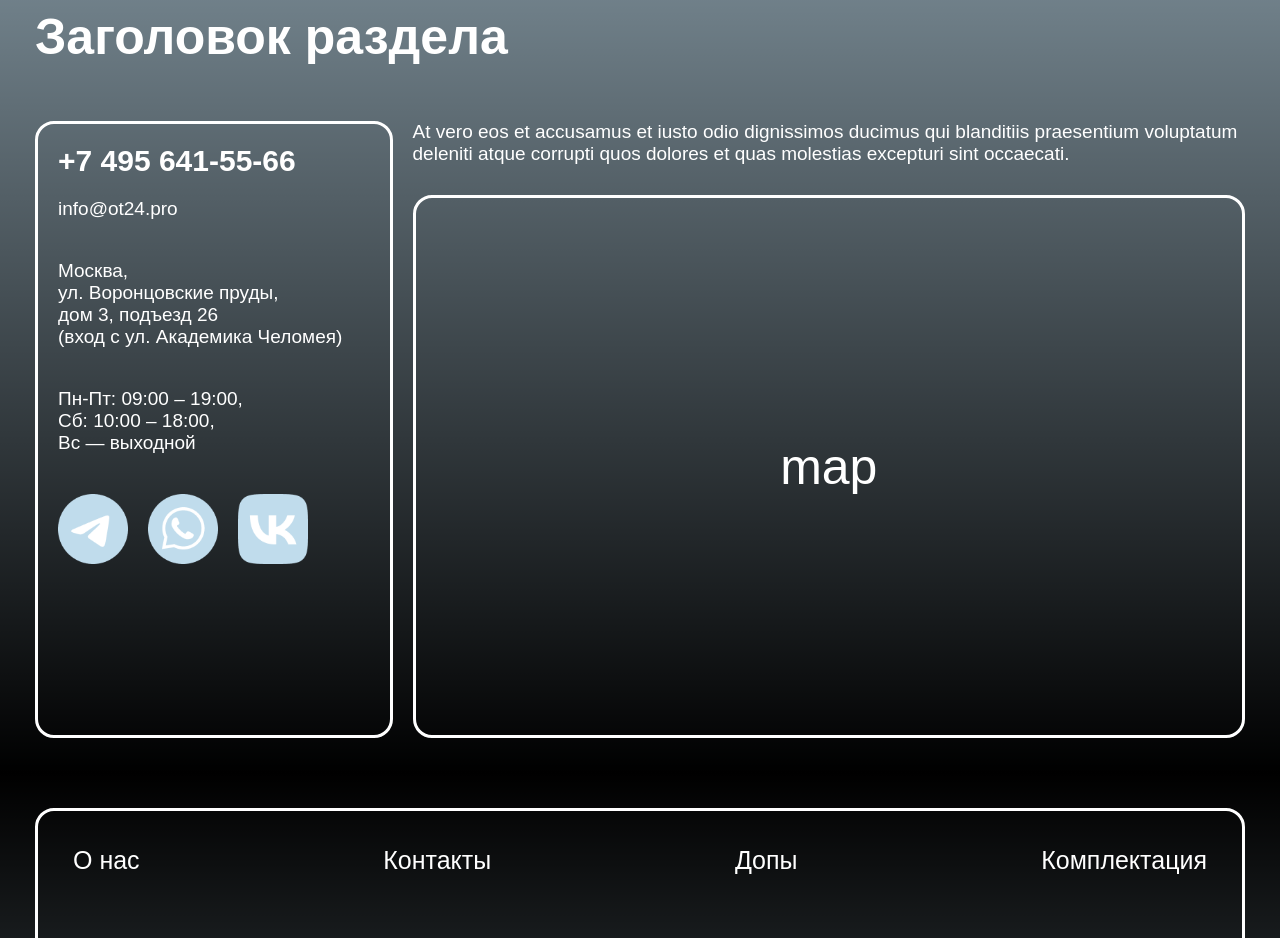
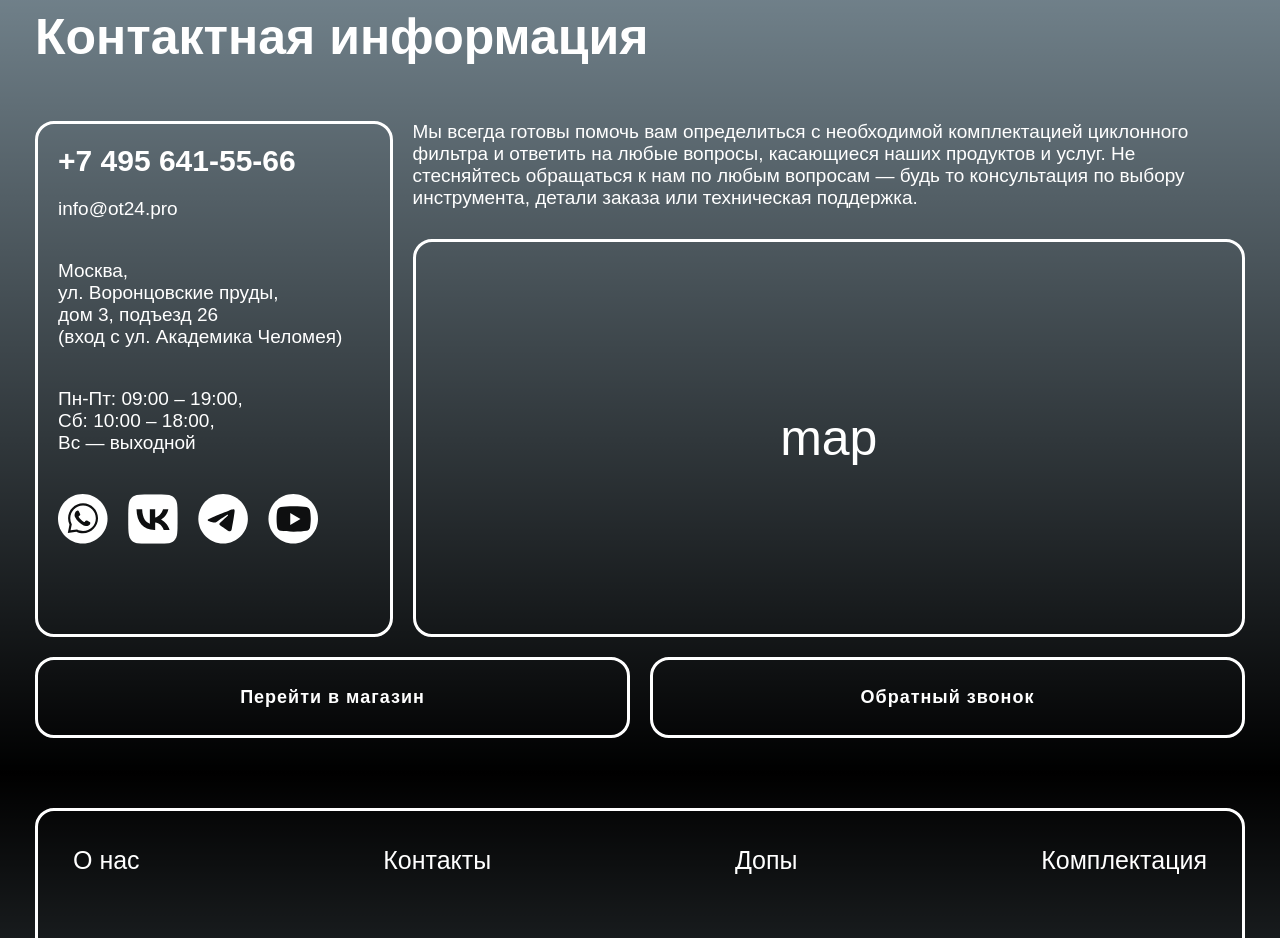
Before and after one commit to myrahkis/cyclone-landing-page, a Vue app: page / in a window 1280 px wide. Shown: the part 10600-11538 px from the top of the page. Built offline with nearby package versions, Linux system fonts and the light colour scheme.

Commit message:
renewed contacts section (svg icons + new btns)

```diff
--- a/src/assets/main.css
+++ b/src/assets/main.css
@@ -3,6 +3,7 @@
 :root {
   --white-color: #ffffff;
   --brand-blue-color: #c0dcec;
+  --brand-yellow-color: #FFF6BF;
   --gray-color: #C1C1C1;
 }
 
--- a/src/components/ContactsSection.vue
+++ b/src/components/ContactsSection.vue
@@ -3,7 +3,7 @@
 <template>
   <section class="contacts-section" id="contacts">
     <!-- <img src="/spanner-bottom-half.png" alt="" class="spanner" /> -->
-    <h2>Заголовок раздела</h2>
+    <h2>Контактная информация</h2>
     <div class="container">
       <div class="contacts-info">
         <div>
@@ -26,28 +26,133 @@
           </p>
         </div>
         <div class="socials">
-          <a href="https://t.me/other_tool" target="_blank">
-            <img src="/telegram.png" alt="telegram" class="social" />
-          </a>
           <a
-            href="https://wa.me/+74956415567?text=Здравствуйте! Хотел бы больше узнать о кондукторе Othertool OT-24!"
+            href="https://wa.me/+74956415567?text=Здравствуйте! Хотел бы больше узнать о циклонных фильтрах Othertool OT-24!"
             target="_blank"
           >
-            <img src="/whatsup.png" alt="whatsup" class="social" />
+            <span class="social whatsup">
+              <svg
+                xmlns="http://www.w3.org/2000/svg"
+                viewBox="0 0 89 89"
+                width="89"
+                height="89"
+                fill="currentColor"
+              >
+                <path
+                  fill="currentColor"
+                  d="M 44.0956 88.1912 C 68.4489 88.1912 88.1912 68.4489 88.1912 44.0956 C 88.1912 19.7423 68.4489 0 44.0956 0 C 19.7423 0 0 19.7423 0 44.0956 C 0 68.4489 19.7423 88.1912 44.0956 88.1912 Z"
+                />
+                <path
+                  fill="#0e0f10"
+                  d="M 44.6108 69.8538 C 40.5123 69.8538 36.4379 68.9007 32.7846 67.0919 L 17.4688 69.387 L 20.4626 54.4981 C 18.8019 50.9582 17.9605 47.1684 17.9605 43.2218 C 17.961 28.5369 29.916 16.5898 44.6108 16.5898 C 59.3056 16.5898 71.2606 28.5369 71.2606 43.2218 C 71.2606 57.9068 59.3056 69.8538 44.6108 69.8538 Z M 33.4609 63.0303 L 34.0293 63.3297 C 37.268 65.0353 40.9269 65.9374 44.6103 65.9374 C 57.1439 65.9374 67.3411 55.7471 67.3411 43.2218 C 67.3411 30.6966 57.1444 20.5063 44.6108 20.5063 C 32.0772 20.5063 21.8801 30.6966 21.8801 43.2218 C 21.8801 46.7843 22.6831 50.1965 24.2667 53.3626 L 24.5677 53.9643 L 22.4117 64.6864 L 33.4614 63.0308 L 33.4609 63.0303 Z"
+                />
+                <path
+                  fill="#0e0f10"
+                  d="M 56.7281 54.1342 L 57.27 53.1636 C 57.9227 51.9928 57.5026 50.513 56.331 49.8607 L 51.8133 47.3428 C 50.6407 46.6895 49.1599 47.1094 48.5061 48.2812 L 47.904 49.3616 C 47.559 49.9807 46.7682 50.1871 46.162 49.8198 C 42.4796 47.5885 39.3201 44.5885 36.9018 41.0296 C 36.4653 40.387 36.7214 39.5048 37.4324 39.1902 L 38.1485 38.8735 C 39.3758 38.33 39.9304 36.8951 39.3865 35.6681 L 37.2918 30.9415 C 36.749 29.716 35.3131 29.1618 34.0868 29.7043 L 33.0701 30.1543 C 32.6035 30.3612 32.1807 30.6605 31.8475 31.0472 C 31.7207 31.1944 31.6006 31.3445 31.4866 31.4962 C 28.9436 34.8774 29.6985 39.1452 29.6985 39.1452 C 29.7716 39.7557 29.9551 40.3211 30.2654 40.9464 C 33.6421 47.7556 39.4806 53.0456 46.3424 56.3225 C 46.6946 56.4906 47.055 56.6142 47.4174 56.6969 C 47.4174 56.6969 51.6431 57.8069 55.2453 55.5859 C 55.4073 55.4868 55.5673 55.3811 55.7258 55.2682 C 56.1413 54.9719 56.4787 54.5791 56.7276 54.1331 L 56.7281 54.1342 Z"
+                />
+              </svg>
+            </span>
+            <!-- <img src="/whatsup.png" alt="whatsup" class="social" /> -->
           </a>
           <a href="https://vk.com/othertool" target="_blank">
-            <img src="/vk.png" alt="vk" class="social" />
+            <span class="social vk">
+              <svg
+                xmlns="http://www.w3.org/2000/svg"
+                fill="currentColor"
+                viewBox="0 0 88 88"
+                width="88"
+                height="88"
+              >
+                <mask
+                  id="mask0_472_6847"
+                  style="mask-type: luminance"
+                  maskUnits="userSpaceOnUse"
+                  x="0"
+                  y="0"
+                  width="88"
+                  height="88"
+                >
+                  <path
+                    fill="white"
+                    d="M 87.5524 0.445312 H 0.234375 V 87.7633 H 87.5524 V 0.445312 Z"
+                  />
+                </mask>
+                <g mask='url("#mask0_472_6847")'>
+                  <path
+                    fill="currentColor"
+                    d="M 0.234375 42.358 C 0.234375 22.6002 0.234375 12.7213 6.37234 6.58328 C 12.5103 0.445312 22.3892 0.445312 42.147 0.445312 H 45.6397 C 65.3975 0.445312 75.2764 0.445312 81.4144 6.58328 C 87.5524 12.7213 87.5524 22.6002 87.5524 42.358 V 45.8507 C 87.5524 65.6085 87.5524 75.4874 81.4144 81.6254 C 75.2764 87.7633 65.3975 87.7633 45.6397 87.7633 H 42.147 C 22.3892 87.7633 12.5103 87.7633 6.37234 81.6254 C 0.234375 75.4874 0.234375 65.6085 0.234375 45.8507 V 42.358 Z"
+                  />
+                  <path
+                    fill="#0e0f10"
+                    d="M 46.6982 63.352 C 26.7969 63.352 15.4457 49.7085 14.9727 27.0059 H 24.9415 C 25.2689 43.669 32.6181 50.7272 38.4392 52.1825 V 27.0059 H 47.8262 V 41.3768 C 53.5746 40.7584 59.6134 34.2096 61.6509 27.0059 H 71.0378 C 69.4733 35.8832 62.9245 42.432 58.2676 45.1243 C 62.9245 47.3072 70.3833 53.0193 73.2211 63.352 H 62.8882 C 60.6688 56.4393 55.1391 51.0911 47.8262 50.3633 V 63.352 H 46.6982 Z"
+                  />
+                </g>
+              </svg>
+            </span>
+            <!-- <img src="/vk.png" alt="vk" class="social" /> -->
+          </a>
+          <a href="https://t.me/other_tool" target="_blank">
+            <span class="social tg">
+              <svg
+                xmlns="http://www.w3.org/2000/svg"
+                fill="currentColor"
+                viewBox="0 0 89 89"
+                width="89"
+                height="89"
+              >
+                <path
+                  fill="currentColor"
+                  d="M 44.6776 88.1912 C 69.031 88.1912 88.7732 68.4489 88.7732 44.0956 C 88.7732 19.7423 69.031 0 44.6776 0 C 20.3243 0 0.582031 19.7423 0.582031 44.0956 C 0.582031 68.4489 20.3243 88.1912 44.6776 88.1912 Z"
+                />
+                <path
+                  clip-rule="evenodd"
+                  fill="#0e0f10"
+                  fill-rule="evenodd"
+                  d="M 20.4601 44.0171 C 33.349 38.4894 41.9294 34.8164 46.238 33.0344 C 58.5009 27.9795 61.0787 27.1067 62.7358 27.0703 C 63.1041 27.0703 63.9142 27.143 64.4666 27.5794 C 64.9085 27.9431 65.019 28.4159 65.0926 28.7795 C 65.1663 29.1432 65.2399 29.9069 65.1663 30.4888 C 64.5034 37.3984 61.631 54.1634 60.158 61.8731 C 59.532 65.146 58.3167 66.237 57.1383 66.3461 C 54.5605 66.5643 52.6088 64.6733 50.1415 63.0732 C 46.238 60.5639 44.0653 59.0001 40.2722 56.5272 C 35.89 53.6906 38.7255 52.1268 41.2297 49.5812 C 41.8925 48.9266 53.198 38.744 53.4189 37.8348 C 53.4558 37.7257 53.4558 37.2893 53.198 37.0711 C 52.9402 36.8529 52.572 36.9256 52.2773 36.9984 C 51.8723 37.0711 45.6856 41.1442 33.6436 49.1812 C 31.876 50.3812 30.2925 50.9631 28.8563 50.9267 C 27.2728 50.8904 24.2531 50.0539 21.9699 49.3266 C 19.208 48.4538 16.9985 47.9811 17.1826 46.4537 C 17.2931 45.6536 18.3978 44.8535 20.4601 44.0171 Z"
+                />
+              </svg>
+            </span>
+            <!-- <img src="/telegram.png" alt="telegram" class="social" /> -->
+          </a>
+          <a href="https://www.youtube.com/@othertool" target="_blank">
+            <span class="social youtube">
+              <svg
+                xmlns="http://www.w3.org/2000/svg"
+                fill="currentColor"
+                viewBox="0 0 89 89"
+                width="89"
+                height="89"
+              >
+                <path
+                  fill="currentColor"
+                  d="M 44.9003 88.1951 C 69.2536 88.1951 88.9959 68.4528 88.9959 44.0995 C 88.9959 19.7462 69.2536 0.00390625 44.9003 0.00390625 C 20.547 0.00390625 0.804688 19.7462 0.804688 44.0995 C 0.804688 68.4528 20.547 88.1951 44.9003 88.1951 Z"
+                />
+                <path
+                  fill="#0e0f10"
+                  d="M 74.773 59.4907 C 74.1658 62.6786 71.5851 65.1075 68.3972 65.5629 C 63.3877 66.3219 55.0384 67.2328 45.6265 67.2328 C 36.3665 67.2328 28.0172 66.3219 22.8559 65.5629 C 19.668 65.1075 17.0873 62.6786 16.4801 59.4907 C 15.8728 55.9992 15.2656 50.8379 15.2656 44.4621 C 15.2656 38.0863 15.8728 32.9249 16.4801 29.4334 C 17.0873 26.2455 19.668 23.8167 22.8559 23.3613 C 27.8654 22.6022 36.2146 21.6914 45.6265 21.6914 C 55.0384 21.6914 63.2358 22.6022 68.3972 23.3613 C 71.5851 23.8167 74.1658 26.2455 74.773 29.4334 C 75.3802 32.9249 76.1392 38.0863 76.1392 44.4621 C 75.9874 50.8379 75.3802 55.9992 74.773 59.4907 Z"
+                />
+                <path
+                  fill="currentColor"
+                  d="M 39.5586 55.0905 V 33.8379 L 57.7751 44.4642 L 39.5586 55.0905 Z"
+                />
+              </svg>
+            </span>
           </a>
         </div>
       </div>
       <div class="map-group">
         <p>
-          At vero eos et accusamus et iusto odio dignissimos ducimus qui blanditiis praesentium
-          voluptatum deleniti atque corrupti quos dolores et quas molestias excepturi sint
-          occaecati.
+          Мы всегда готовы помочь вам определиться с необходимой комплектацией циклонного фильтра и
+          ответить на любые вопросы, касающиеся наших продуктов и услуг. Не стесняйтесь обращаться к
+          нам по любым вопросам — будь то консультация по выбору инструмента, детали заказа или
+          техническая поддержка.
         </p>
         <div class="map">map</div>
       </div>
+    </div>
+    <div class="btns-wrapper">
+      <button class="white-border-btn">Перейти в магазин</button>
+      <button class="white-border-btn">Обратный звонок</button>
     </div>
   </section>
 </template>
@@ -107,6 +212,71 @@
 }
 .social {
   cursor: pointer;
-  width: 7rem;
+  transition: all 0.3s;
+
+  svg {
+    width: 5rem;
+    color: white;
+    transition: all 0.3s;
+    height: fit-content;
+  }
+
+  &:hover svg path[fill='#0e0f10'] {
+    fill: white;
+  }
+}
+.whatsup {
+  &:hover svg {
+    color: #25d366;
+  }
+}
+.vk {
+  &:hover svg {
+    color: #0077ff;
+  }
+}
+.tg {
+  &:hover svg {
+    color: #24a1de;
+  }
+}
+.youtube {
+  &:hover svg {
+    color: #ff0000;
+  }
+}
+
+.btns-wrapper {
+  display: flex;
+  justify-content: space-between;
+  gap: 2rem;
+  margin-top: 2rem;
+}
+.white-border-btn {
+  background-color: transparent;
+  color: white;
+  width: 50%;
+  padding: 2.7rem 0;
+  font-size: 1.8rem;
+  letter-spacing: 0.1rem;
+  font-weight: 600;
+  border: 3px solid white;
+  border-radius: 1.9rem;
+  transition: all 0.3s;
+
+  &:first-child {
+    &:hover {
+      border: 3px solid var(--brand-yellow-color);
+      background-color: var(--brand-yellow-color);
+      color: black;
+    }
+  }
+  &:last-child {
+    &:hover {
+      border: 3px solid var(--brand-blue-color);
+      background-color: var(--brand-blue-color);
+      color: black;
+    }
+  }
 }
 </style>
```
Also changed, not shown: public/whatup-bw.svg (added).
